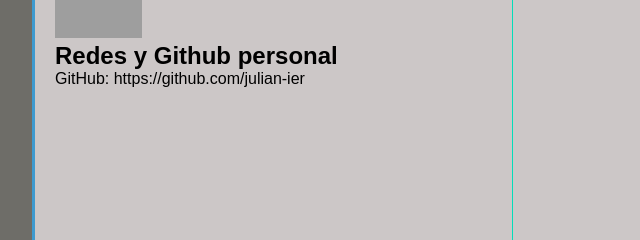
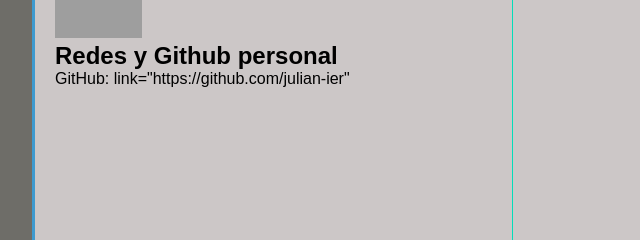
Before and after one commit to julian-ier/julian-ier.github.io, a plain HTML site: page index.html in a window 1280 px wide. Shown: the part 206-446 px from the top of the page, 128-768 px from the left. Drawn offline with Linux system fonts and the light colour scheme; grey boxes are pictures that could not be loaded.

Commit message:
Update index.html

```diff
--- a/index.html
+++ b/index.html
@@ -16,7 +16,7 @@
             <p>Numero: +54 2236835254</p>
             <img src="yo.jpg" class="imagen-tamano">
             <h2>Redes y Github personal</h2>
-            <p>GitHub: https://github.com/julian-ier</p>
+            <p>GitHub: link="https://github.com/julian-ier"</p>
             <!-- Añade más información personal aquí -->
         </div>
         <div class="section section-top-right">
```
